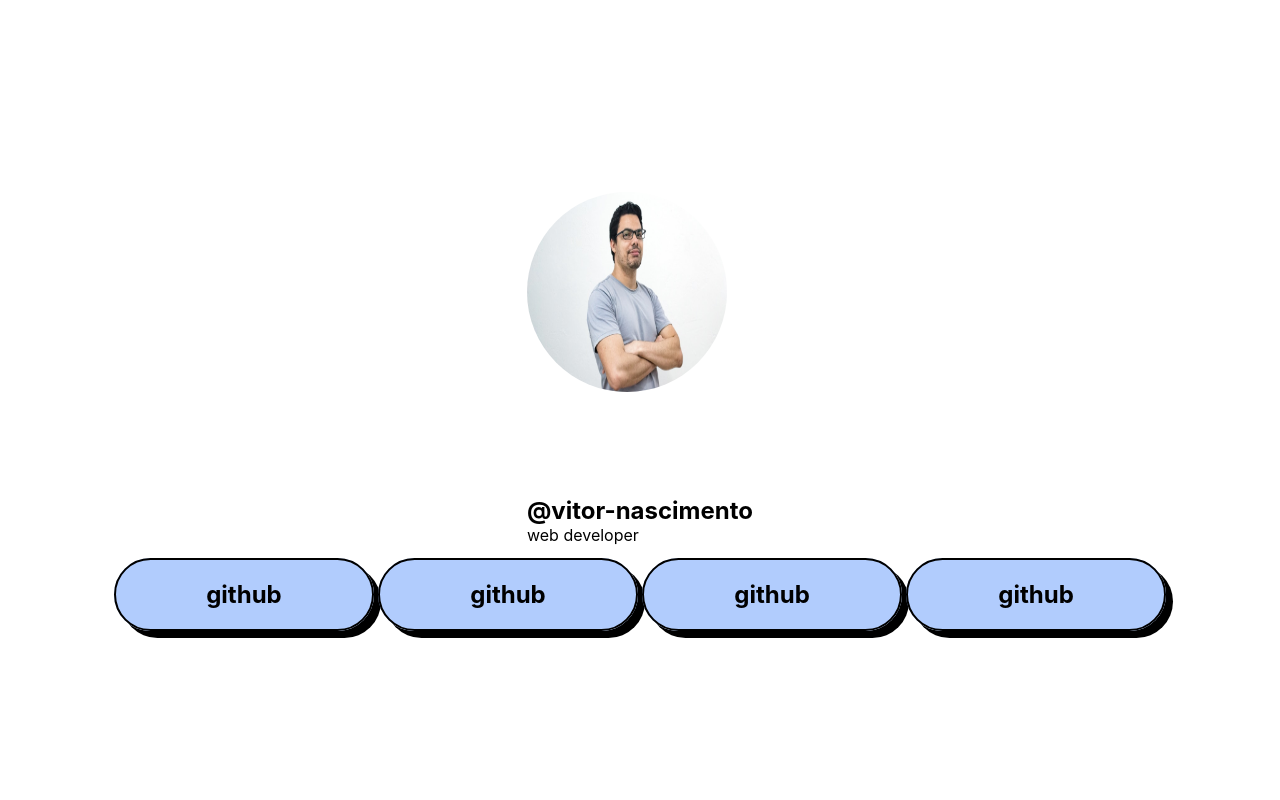
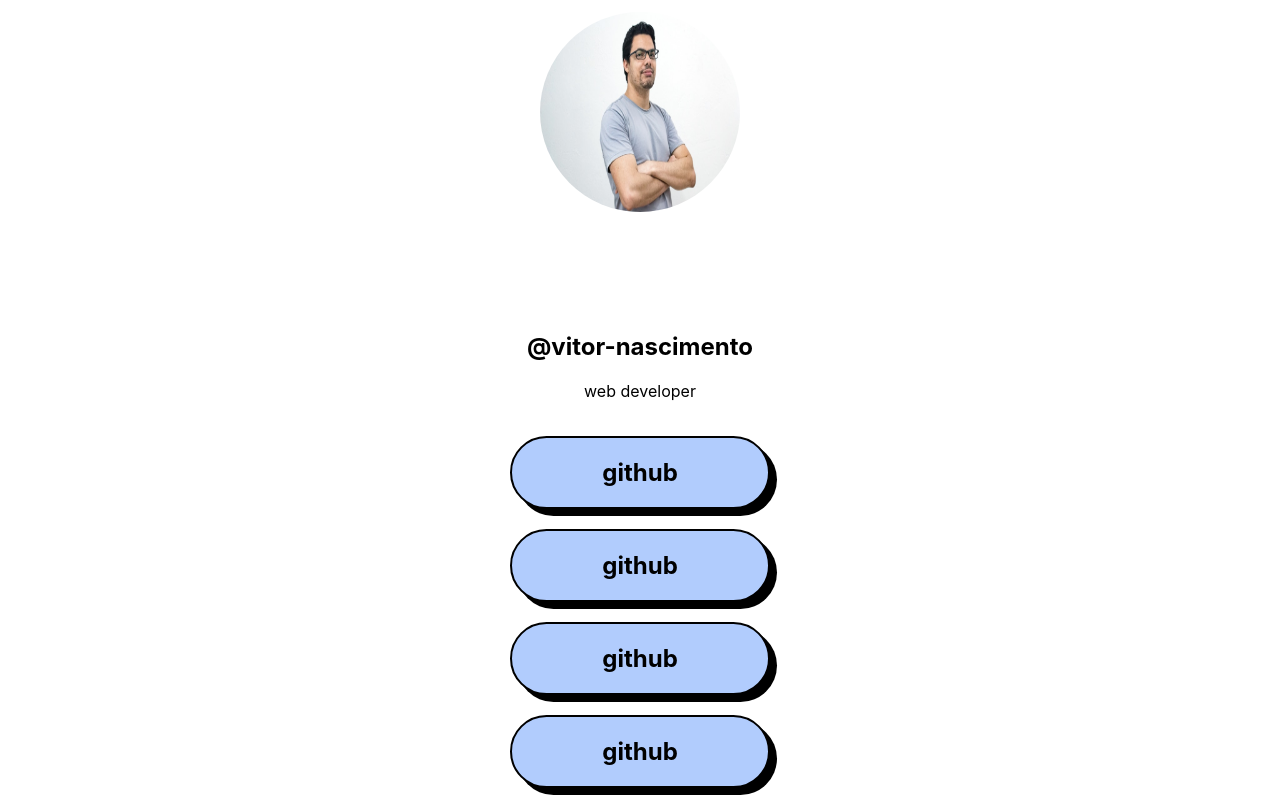
Before and after one commit to vitor-souza0/linkTree, a plain HTML site: page index.html in a window 1280 px wide. Drawn offline with Linux system fonts and the light colour scheme.

Commit message:
Update Style.css

```diff
--- a/CSS/Style.css
+++ b/CSS/Style.css
@@ -50,7 +50,7 @@
     transition: 3s;
 }
 
-.Cabecalho {
+#Cabecalho {
     display: flex;
     flex-direction: column;
     gap: 20px;
@@ -58,7 +58,7 @@
 
 }
 
-.Btns {
+#Btns {
     width: 289px;
     display: flex;
     flex-direction: column;
```
